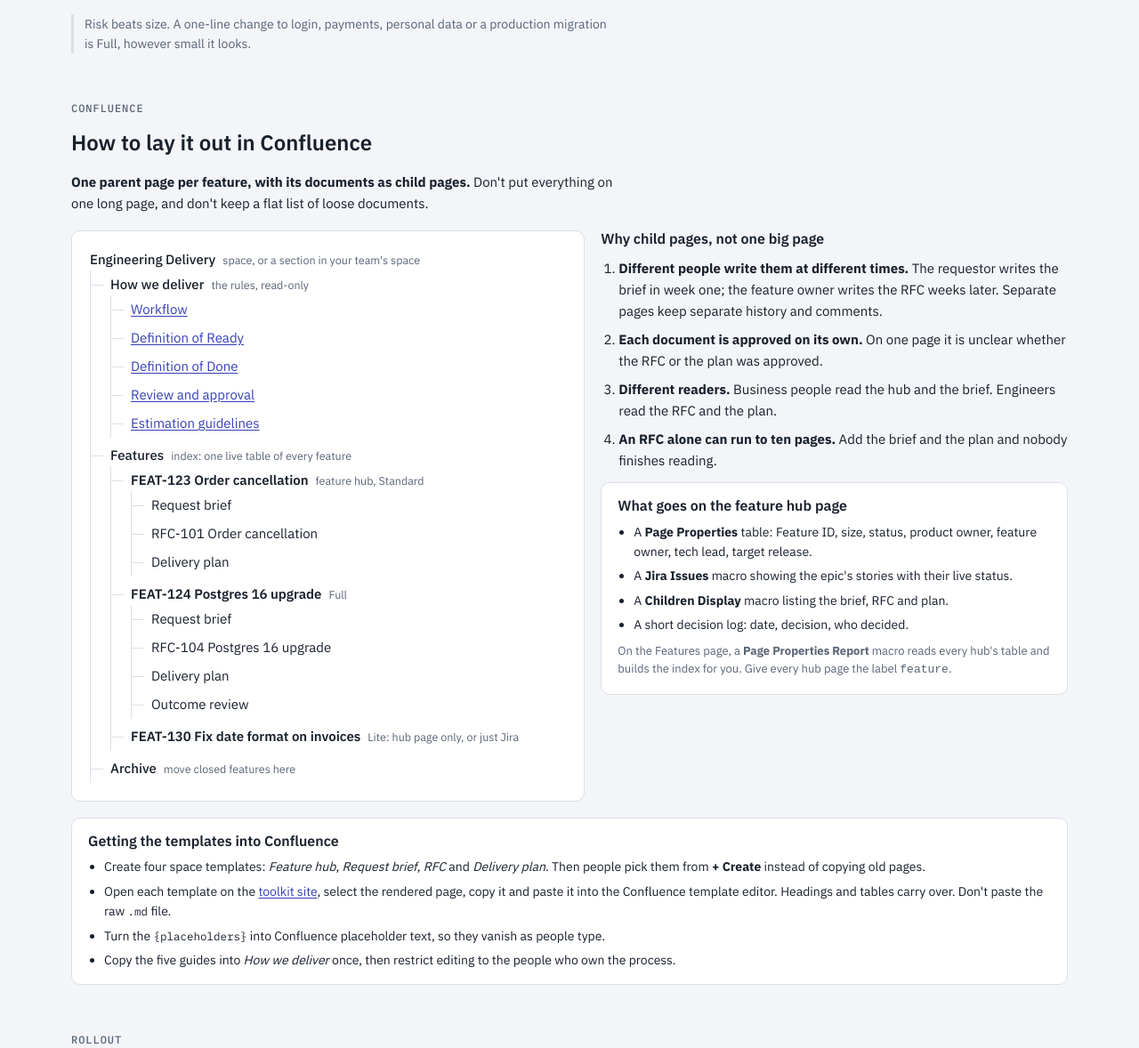
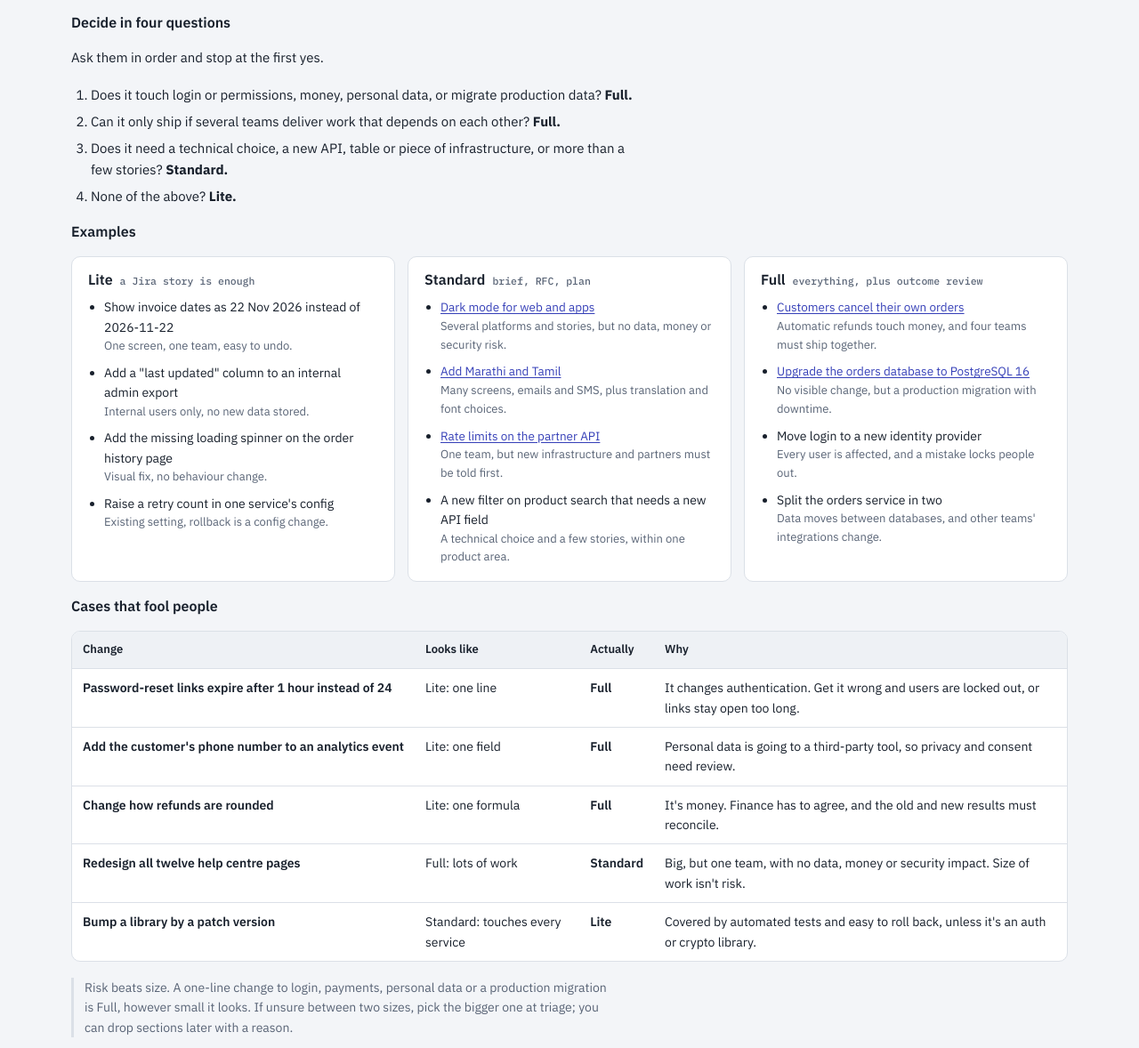
Before and after one commit to BaluRaut/improve-work, a plain HTML site: page playbook/index.html in a window 1280 px wide. Shown: the part 2710-3888 px from the top of the page at 89% size. Drawn offline with nearby package versions, Linux system fonts and the light colour scheme.

Commit message:
Add sizing examples: Lite, Standard and Full
The playbook and workflow guide now have a four-question test for picking
the level at triage, examples of each level (linked to the example RFCs),
and cases where risk and size disagree. Each example RFC records its level.

Co-Authored-By: Claude Opus 5.5 (1M context) <noreply@anthropic.com>

```diff
--- a/playbook/index.html
+++ b/playbook/index.html
@@ -103,6 +103,15 @@ tr:last-child td{border-bottom:0}
 td:first-child{font-weight:600;white-space:nowrap}
 .no{color:var(--muted)}
 .note{font-size:14px;color:var(--muted);border-left:3px solid var(--line);padding-left:12px;max-width:72ch}
+
+/* sizing examples */
+.quick{margin:0;padding-left:22px;display:flex;flex-direction:column;gap:6px;max-width:72ch}
+.sizes{display:grid;grid-template-columns:repeat(auto-fit,minmax(260px,1fr));gap:14px}
+.sizes .card h3{display:flex;align-items:baseline;gap:8px}
+.sizes .card h3 small{font:500 11.5px/1 var(--mono);color:var(--muted);font-weight:500}
+.sizes ul{margin:0;padding-left:18px;display:flex;flex-direction:column;gap:8px;font-size:14px}
+.sizes li span{display:block;color:var(--muted);font-size:13px}
+td.size{font-weight:600}
 
 /* confluence */
 .conf{display:grid;grid-template-columns:minmax(0,1.1fr) minmax(0,1fr);gap:18px;align-items:start}
@@ -283,7 +292,60 @@ footer{font-size:13px;color:var(--muted);border-top:1px solid var(--line);paddin
       </tbody>
     </table>
   </div>
-  <p class="note">Risk beats size. A one-line change to login, payments, personal data or a production migration is Full, however small it looks.</p>
+  <h3>Decide in four questions</h3>
+  <p>Ask them in order and stop at the first yes.</p>
+  <ol class="quick">
+    <li>Does it touch login or permissions, money, personal data, or migrate production data? <strong>Full.</strong></li>
+    <li>Can it only ship if several teams deliver work that depends on each other? <strong>Full.</strong></li>
+    <li>Does it need a technical choice, a new API, table or piece of infrastructure, or more than a few stories? <strong>Standard.</strong></li>
+    <li>None of the above? <strong>Lite.</strong></li>
+  </ol>
+
+  <h3>Examples</h3>
+  <div class="sizes">
+    <div class="card">
+      <h3>Lite <small>a Jira story is enough</small></h3>
+      <ul>
+        <li>Show invoice dates as 22 Nov 2026 instead of 2026-11-22<span>One screen, one team, easy to undo.</span></li>
+        <li>Add a "last updated" column to an internal admin export<span>Internal users only, no new data stored.</span></li>
+        <li>Add the missing loading spinner on the order history page<span>Visual fix, no behaviour change.</span></li>
+        <li>Raise a retry count in one service's config<span>Existing setting, rollback is a config change.</span></li>
+      </ul>
+    </div>
+    <div class="card">
+      <h3>Standard <small>brief, RFC, plan</small></h3>
+      <ul>
+        <li><a href="../examples/rfc-103-dark-mode.html">Dark mode for web and apps</a><span>Several platforms and stories, but no data, money or security risk.</span></li>
+        <li><a href="../examples/rfc-105-marathi-and-tamil-languages.html">Add Marathi and Tamil</a><span>Many screens, emails and SMS, plus translation and font choices.</span></li>
+        <li><a href="../examples/rfc-102-partner-api-rate-limiting.html">Rate limits on the partner API</a><span>One team, but new infrastructure and partners must be told first.</span></li>
+        <li>A new filter on product search that needs a new API field<span>A technical choice and a few stories, within one product area.</span></li>
+      </ul>
+    </div>
+    <div class="card">
+      <h3>Full <small>everything, plus outcome review</small></h3>
+      <ul>
+        <li><a href="../examples/rfc-101-customer-order-cancellation.html">Customers cancel their own orders</a><span>Automatic refunds touch money, and four teams must ship together.</span></li>
+        <li><a href="../examples/rfc-104-postgres-16-upgrade.html">Upgrade the orders database to PostgreSQL 16</a><span>No visible change, but a production migration with downtime.</span></li>
+        <li>Move login to a new identity provider<span>Every user is affected, and a mistake locks people out.</span></li>
+        <li>Split the orders service in two<span>Data moves between databases, and other teams' integrations change.</span></li>
+      </ul>
+    </div>
+  </div>
+
+  <h3>Cases that fool people</h3>
+  <div class="tbl-wrap">
+    <table>
+      <thead><tr><th>Change</th><th>Looks like</th><th>Actually</th><th>Why</th></tr></thead>
+      <tbody>
+        <tr><td>Password-reset links expire after 1 hour instead of 24</td><td>Lite: one line</td><td class="size">Full</td><td>It changes authentication. Get it wrong and users are locked out, or links stay open too long.</td></tr>
+        <tr><td>Add the customer's phone number to an analytics event</td><td>Lite: one field</td><td class="size">Full</td><td>Personal data is going to a third-party tool, so privacy and consent need review.</td></tr>
+        <tr><td>Change how refunds are rounded</td><td>Lite: one formula</td><td class="size">Full</td><td>It's money. Finance has to agree, and the old and new results must reconcile.</td></tr>
+        <tr><td>Redesign all twelve help centre pages</td><td>Full: lots of work</td><td class="size">Standard</td><td>Big, but one team, with no data, money or security impact. Size of work isn't risk.</td></tr>
+        <tr><td>Bump a library by a patch version</td><td>Standard: touches every service</td><td class="size">Lite</td><td>Covered by automated tests and easy to roll back, unless it's an auth or crypto library.</td></tr>
+      </tbody>
+    </table>
+  </div>
+  <p class="note">Risk beats size. A one-line change to login, payments, personal data or a production migration is Full, however small it looks. If unsure between two sizes, pick the bigger one at triage; you can drop sections later with a reason.</p>
 </section>
 
 <section id="confluence">
```
Also changed, not shown: 6 other files.
